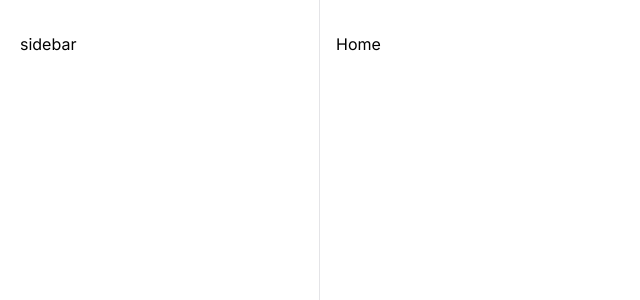
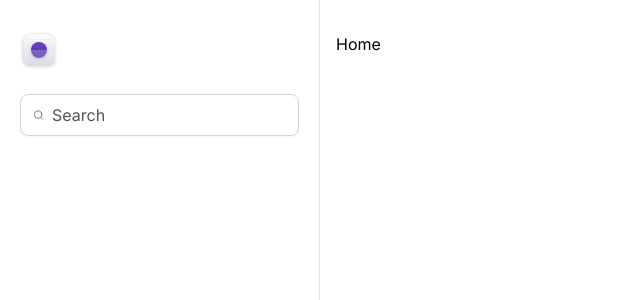
Before and after one commit to jorginhodev/masterizando-o-tailwind, a Next.js app: page / in a window 1280 px wide. Shown: the top 300 px of the page, without its empty margins (0-640 px from the left). Built offline with nearby package versions, Linux system fonts and the light colour scheme.

Commit message:
feat: add Sidebar component

```diff
--- a/src/app/layout.tsx
+++ b/src/app/layout.tsx
@@ -1,5 +1,7 @@
 import type { Metadata } from 'next'
 import { Inter } from 'next/font/google'
+
+import { Sidebar } from '@/components/sidebar/sidebar'
 
 import '@/styles/globals.css'
 
@@ -19,7 +21,7 @@
     <html lang="en">
       <body className={inter.className}>
         <div className="grid-cols-app grid min-h-screen">
-          <aside className="border-r border-zinc-200 px-5 py-8">sidebar</aside>
+          <Sidebar />
 
           <main className="px-4 pb-12 pt-8">{children}</main>
         </div>
--- /dev/null
+++ b/src/components/sidebar/indext.ts
@@ -0,0 +1 @@
+export { Sidebar } from './sidebar'
--- /dev/null
+++ b/src/components/sidebar/sidebar.tsx
@@ -0,0 +1,20 @@
+import { Search } from 'lucide-react'
+
+import { Logo } from '@/components/logo'
+
+export const Sidebar = () => {
+  return (
+    <aside className="space-y-6 border-r border-zinc-200 px-5 py-8">
+      <Logo />
+
+      <div className="flex w-full items-center gap-2 rounded-lg border border-zinc-300 px-3 py-2 shadow-sm">
+        <Search className="h-5 w-5 text-zinc-500" />
+
+        <input
+          className="flex-1 border-0 bg-transparent p-0 text-zinc-900 placeholder-zinc-600"
+          placeholder="Search"
+        />
+      </div>
+    </aside>
+  )
+}
```
